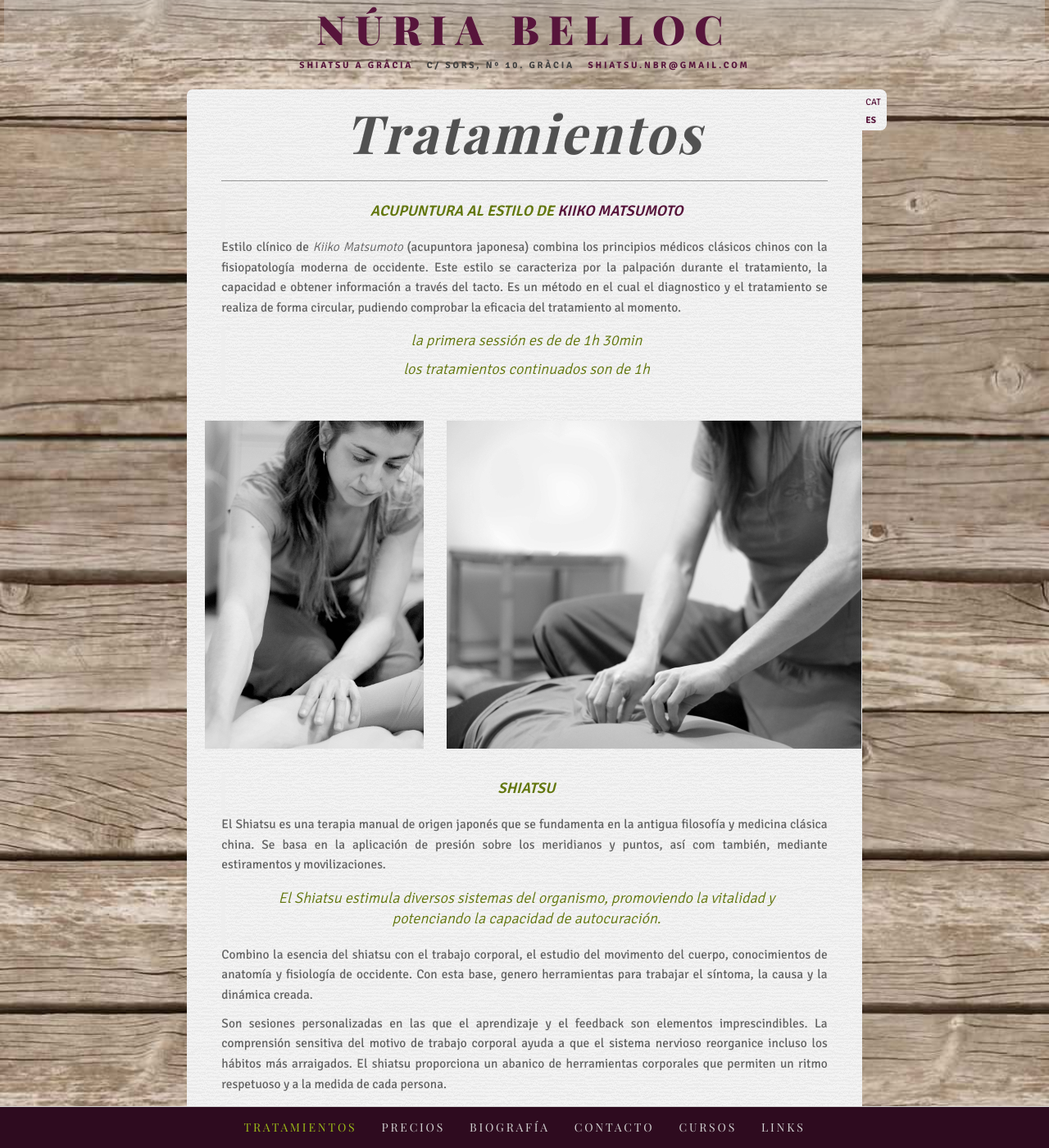
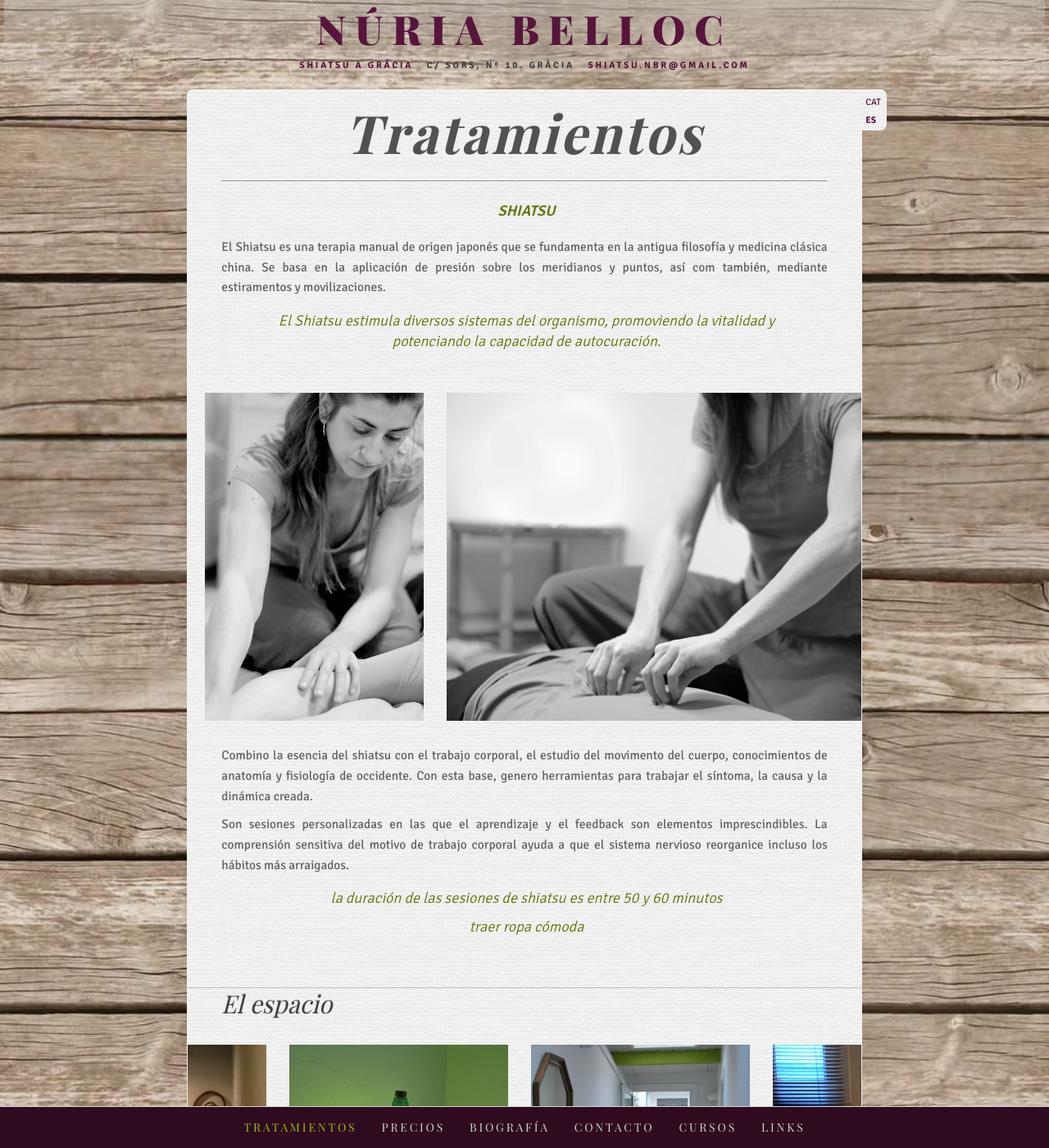
Before and after one commit to agustibr/shiatsu.nuriabelloc.com, a Jekyll site: the page built from es/1-sesiones.md, in a window 1280 px wide and 1400 px high. Shown: the whole window at 82% size. Built offline with Jekyll 4.4.1, drawn with Linux system fonts in a browser that asks for light colours; some web fonts are replaced.

Commit message:
canvi text

```diff
--- a/es/1-sesiones.md
+++ b/es/1-sesiones.md
@@ -28,15 +28,7 @@ order: 1
 published: true
 ---
 
-> **ACUPUNTURA AL ESTILO DE [KIIKO MATSUMOTO](http://www.kiikomatsumoto.com/)**
 
-Estilo clínico de _Kiiko Matsumoto_ (acupuntora japonesa) combina los principios médicos clásicos chinos con la fisiopatología moderna de occidente. Este estilo se caracteriza por la palpación durante el tratamiento, la capacidad e obtener información a través del tacto. Es un método en el cual el diagnostico y el tratamiento se realiza de forma circular, pudiendo comprobar la eficacia del tratamiento al momento.
-
-> _la primera sessión es de de 1h 30min_
-
-> _los tratamientos continuados son de 1h_
-
-{% include carousel.html imgs=page.shiatsuCarousel %}
 
 > **SHIATSU**
 
@@ -44,14 +36,18 @@ El Shiatsu es una terapia manual de origen japonés que se fundamenta en la anti
 
 > El Shiatsu estimula diversos sistemas del organismo, promoviendo la vitalidad y potenciando la capacidad de autocuración.
 
+{% include carousel.html imgs=page.shiatsuCarousel %}
+
 Combino la esencia del shiatsu con el trabajo corporal, el estudio del movimento del cuerpo, conocimientos de anatomía y fisiología de occidente. Con esta base, genero herramientas para trabajar el síntoma, la causa y la dinámica creada.
 
-Son sesiones personalizadas en las que el aprendizaje y el feedback son elementos imprescindibles. La comprensión sensitiva del motivo de trabajo corporal ayuda a que el sistema nervioso reorganice incluso los hábitos más arraigados. El shiatsu proporciona un abanico de herramientas corporales que permiten un ritmo respetuoso y a la medida de cada persona.
+Son sesiones personalizadas en las que el aprendizaje y el feedback son elementos imprescindibles. La comprensión sensitiva del motivo de trabajo corporal ayuda a que el sistema nervioso reorganice incluso los hábitos más arraigados.
 
 > _la duración de las sesiones de shiatsu es entre 50 y 60 minutos_
 
 > _traer ropa cómoda_
 
+
+
 ## El espacio
 
 {% include carousel.html imgs=page.espaiCarousel %}
```
